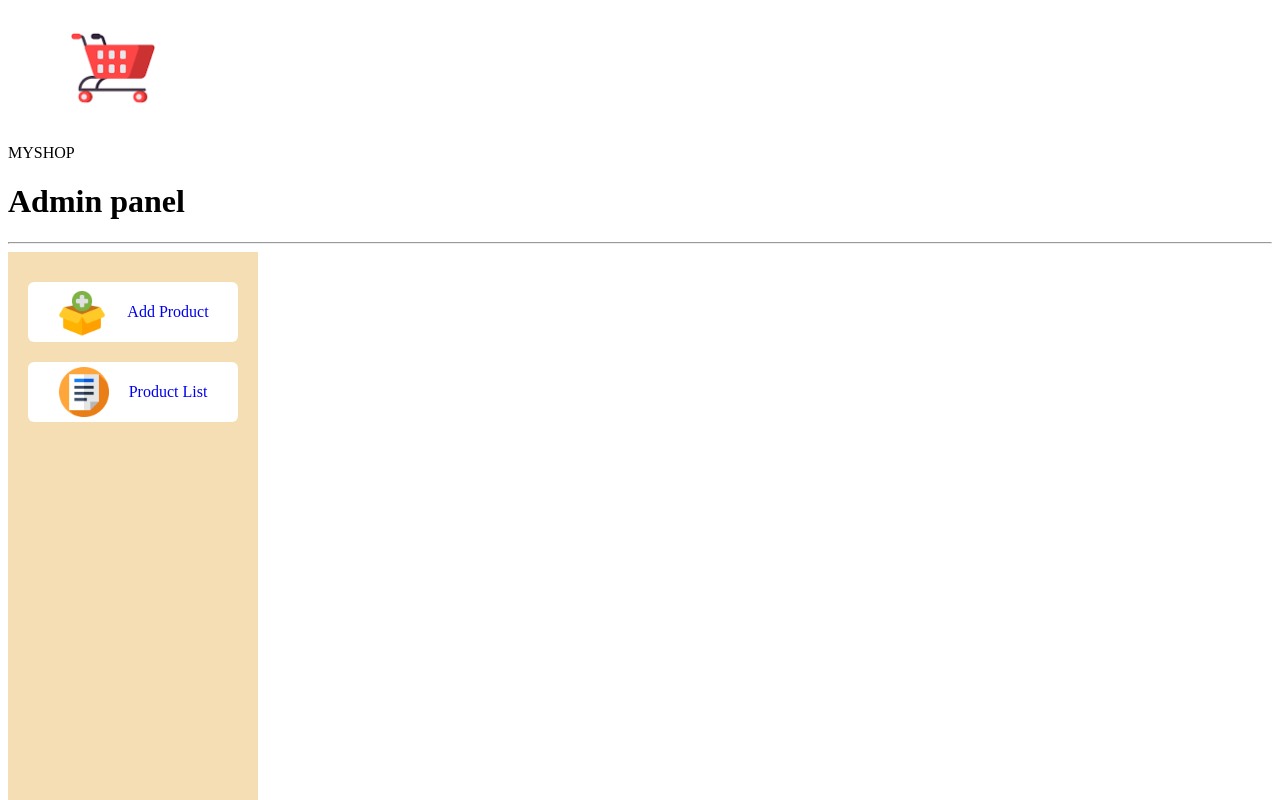
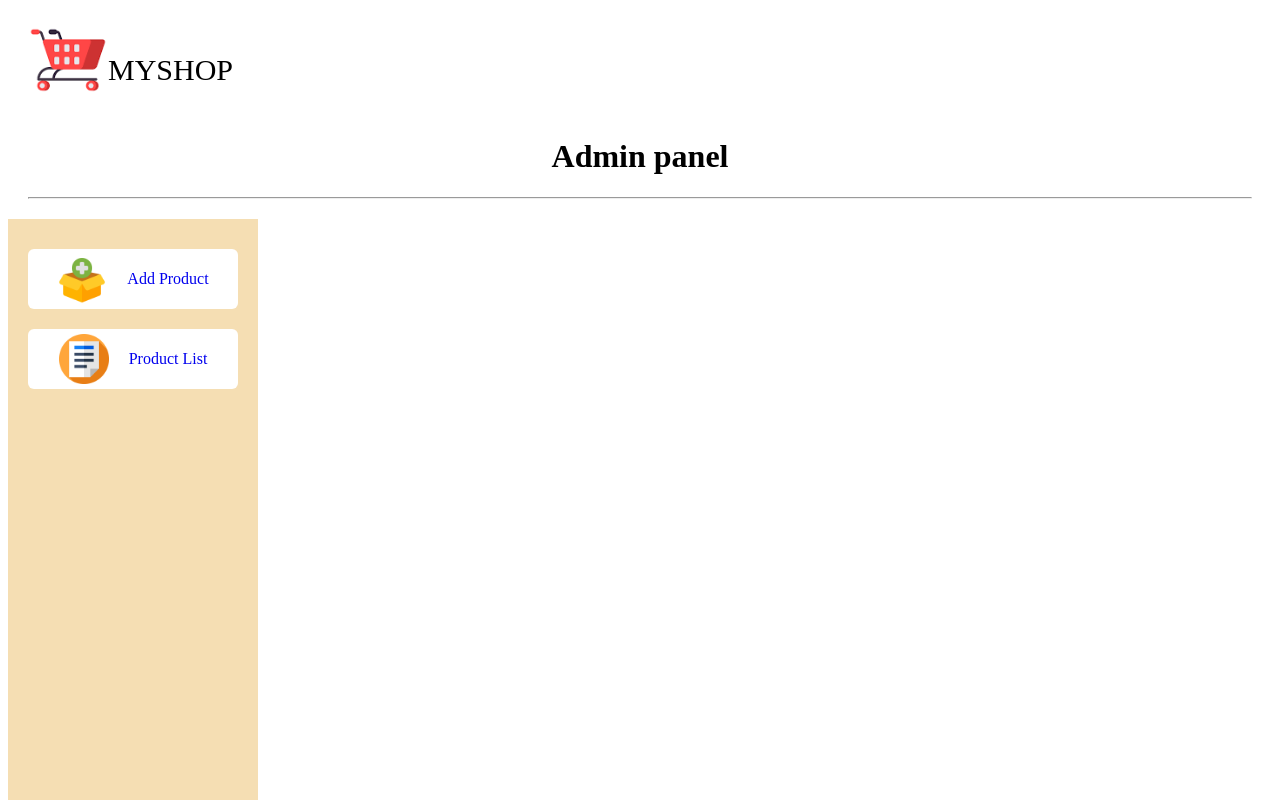
Before and after one commit to koti-312/E-commerce-app, a React (Vite) app in the folder admin/: page / in a window 1280 px wide. Shown: the top 800 px of the page. Built offline with nearby package versions, Linux system fonts and the light colour scheme.

Commit message:
Update Navbar.css

```diff
--- a/admin/src/Components/Navbar/Navbar.css
+++ b/admin/src/Components/Navbar/Navbar.css
@@ -1,14 +1,19 @@
-.nav-logo img{
-
-    display: flex;
-    align-items: center;
-    padding: 15px 60px;
-    width: 90px;
-    height: 90px;
+.nav-logo{
+    margin: 20px;
 }
 
-.h2{
+.logo{
+    width: 80px;
+    height: 80px;
+    margin-bottom: -20px;
+}
+.p{
+    text-align: left;
+    display: inline-block;
+    font-size: 30px;
+    font-weight: 300;
+}
+
+.h1{
     text-align: center;
-    padding-right: 70% ;
-    margin-top: -10px;
 }
```
